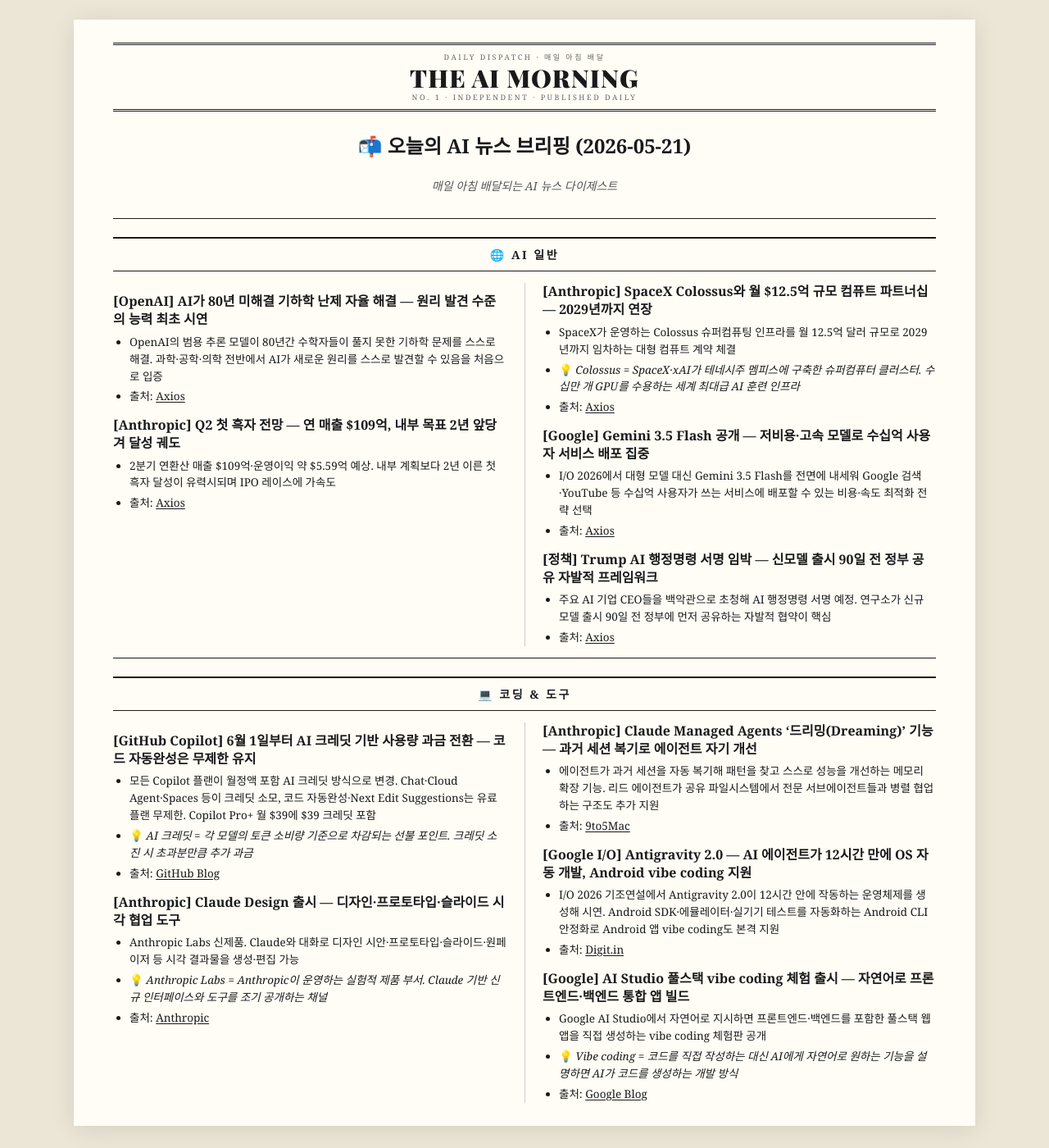
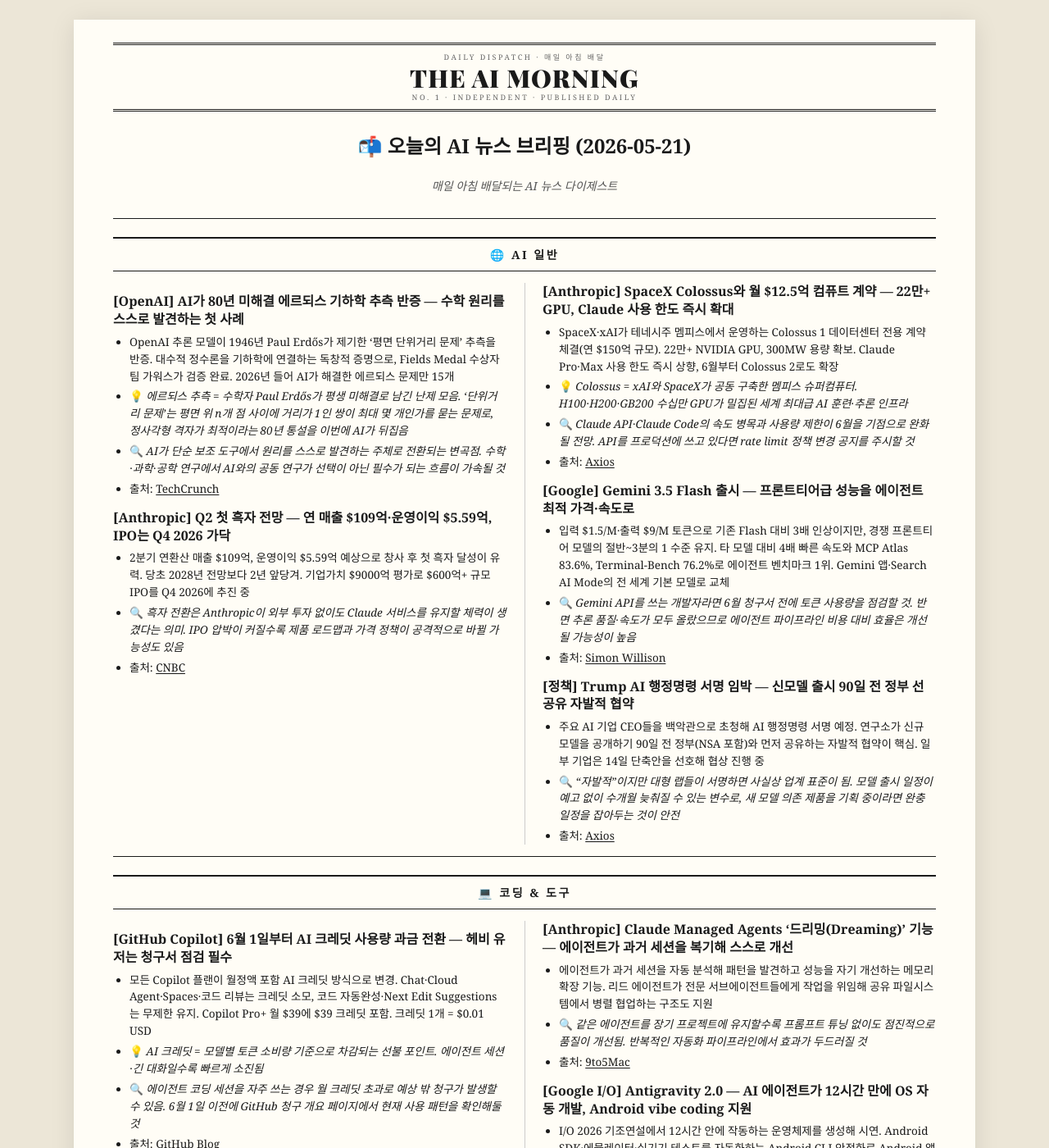
Before and after one commit to kimjans/daily-news, a Jekyll site: the page built from index.md, in a window 1280 px wide and 1400 px high. Shown: the whole window at 82% size. Built offline with Jekyll 4.4.1, drawn with Linux system fonts in a browser that asks for light colours; some of the changed text lies outside the part shown.

Commit message:
daily news: 2026-05-21 — add 의미하는 바 sections

```diff
--- a/index.md
+++ b/index.md
@@ -11,50 +11,61 @@ title: The AI Morning
 
 ## 🌐 AI 일반
 
-### **[OpenAI]** AI가 80년 미해결 기하학 난제 자율 해결 — 원리 발견 수준의 능력 최초 시연
-- OpenAI의 범용 추론 모델이 80년간 수학자들이 풀지 못한 기하학 문제를 스스로 해결. 과학·공학·의학 전반에서 AI가 새로운 원리를 스스로 발견할 수 있음을 처음으로 입증
-- 출처: [Axios](https://www.axios.com/2026/05/21/ai-news-cycle-openai-anthropic-spacex)
+### **[OpenAI]** AI가 80년 미해결 에르되스 기하학 추측 반증 — 수학 원리를 스스로 발견하는 첫 사례
+- OpenAI 추론 모델이 1946년 Paul Erdős가 제기한 '평면 단위거리 문제' 추측을 반증. 대수적 정수론을 기하학에 연결하는 독창적 증명으로, Fields Medal 수상자 팀 가워스가 검증 완료. 2026년 들어 AI가 해결한 에르되스 문제만 15개
+- 💡 *에르되스 추측 = 수학자 Paul Erdős가 평생 미해결로 남긴 난제 모음. '단위거리 문제'는 평면 위 n개 점 사이에 거리가 1인 쌍이 최대 몇 개인가를 묻는 문제로, 정사각형 격자가 최적이라는 80년 통설을 이번에 AI가 뒤집음*
+- 🔍 *AI가 단순 보조 도구에서 원리를 스스로 발견하는 주체로 전환되는 변곡점. 수학·과학·공학 연구에서 AI와의 공동 연구가 선택이 아닌 필수가 되는 흐름이 가속될 것*
+- 출처: [TechCrunch](https://techcrunch.com/2026/05/20/openai-claims-it-solved-an-80-year-old-math-problem-for-real-this-time/)
 
-### **[Anthropic]** Q2 첫 흑자 전망 — 연 매출 $109억, 내부 목표 2년 앞당겨 달성 궤도
-- 2분기 연환산 매출 $109억·운영이익 약 $5.59억 예상. 내부 계획보다 2년 이른 첫 흑자 달성이 유력시되며 IPO 레이스에 가속도
-- 출처: [Axios](https://www.axios.com/2026/05/21/ai-news-cycle-openai-anthropic-spacex)
+### **[Anthropic]** Q2 첫 흑자 전망 — 연 매출 $109억·운영이익 $5.59억, IPO는 Q4 2026 가닥
+- 2분기 연환산 매출 $109억, 운영이익 $5.59억 예상으로 창사 후 첫 흑자 달성이 유력. 당초 2028년 전망보다 2년 앞당겨. 기업가치 $9000억 평가로 $600억+ 규모 IPO를 Q4 2026에 추진 중
+- 🔍 *흑자 전환은 Anthropic이 외부 투자 없이도 Claude 서비스를 유지할 체력이 생겼다는 의미. IPO 압박이 커질수록 제품 로드맵과 가격 정책이 공격적으로 바뀔 가능성도 있음*
+- 출처: [CNBC](https://www.cnbc.com/2026/05/20/anthropic-revenue-explosive-growth-ipo-profitable-quarter.html)
 
-### **[Anthropic]** SpaceX Colossus와 월 $12.5억 규모 컴퓨트 파트너십 — 2029년까지 연장
-- SpaceX가 운영하는 Colossus 슈퍼컴퓨팅 인프라를 월 12.5억 달러 규모로 2029년까지 임차하는 대형 컴퓨트 계약 체결
-- 💡 *Colossus = SpaceX·xAI가 테네시주 멤피스에 구축한 슈퍼컴퓨터 클러스터. 수십만 개 GPU를 수용하는 세계 최대급 AI 훈련 인프라*
-- 출처: [Axios](https://www.axios.com/2026/05/21/ai-news-cycle-openai-anthropic-spacex)
+### **[Anthropic]** SpaceX Colossus와 월 $12.5억 컴퓨트 계약 — 22만+ GPU, Claude 사용 한도 즉시 확대
+- SpaceX·xAI가 테네시주 멤피스에서 운영하는 Colossus 1 데이터센터 전용 계약 체결(연 $150억 규모). 22만+ NVIDIA GPU, 300MW 용량 확보. Claude Pro·Max 사용 한도 즉시 상향, 6월부터 Colossus 2로도 확장
+- 💡 *Colossus = xAI와 SpaceX가 공동 구축한 멤피스 슈퍼컴퓨터. H100·H200·GB200 수십만 GPU가 밀집된 세계 최대급 AI 훈련·추론 인프라*
+- 🔍 *Claude API·Claude Code의 속도 병목과 사용량 제한이 6월을 기점으로 완화될 전망. API를 프로덕션에 쓰고 있다면 rate limit 정책 변경 공지를 주시할 것*
+- 출처: [Axios](https://www.axios.com/2026/05/20/anthropic-spacex-compute)
 
-### **[Google]** Gemini 3.5 Flash 공개 — 저비용·고속 모델로 수십억 사용자 서비스 배포 집중
-- I/O 2026에서 대형 모델 대신 Gemini 3.5 Flash를 전면에 내세워 Google 검색·YouTube 등 수십억 사용자가 쓰는 서비스에 배포할 수 있는 비용·속도 최적화 전략 선택
-- 출처: [Axios](https://www.axios.com/2026/05/21/google-ai-anthropic-openai-war)
+### **[Google]** Gemini 3.5 Flash 출시 — 프론트티어급 성능을 에이전트 최적 가격·속도로
+- 입력 $1.5/M·출력 $9/M 토큰으로 기존 Flash 대비 3배 인상이지만, 경쟁 프론트티어 모델의 절반~3분의 1 수준 유지. 타 모델 대비 4배 빠른 속도와 MCP Atlas 83.6%, Terminal-Bench 76.2%로 에이전트 벤치마크 1위. Gemini 앱·Search AI Mode의 전 세계 기본 모델로 교체
+- 🔍 *Gemini API를 쓰는 개발자라면 6월 청구서 전에 토큰 사용량을 점검할 것. 반면 추론 품질·속도가 모두 올랐으므로 에이전트 파이프라인 비용 대비 효율은 개선될 가능성이 높음*
+- 출처: [Simon Willison](https://simonwillison.net/2026/May/19/gemini-35-flash/)
 
-### **[정책]** Trump AI 행정명령 서명 임박 — 신모델 출시 90일 전 정부 공유 자발적 프레임워크
-- 주요 AI 기업 CEO들을 백악관으로 초청해 AI 행정명령 서명 예정. 연구소가 신규 모델 출시 90일 전 정부에 먼저 공유하는 자발적 협약이 핵심
-- 출처: [Axios](https://www.axios.com/2026/05/21/google-ai-anthropic-openai-war)
+### **[정책]** Trump AI 행정명령 서명 임박 — 신모델 출시 90일 전 정부 선공유 자발적 협약
+- 주요 AI 기업 CEO들을 백악관으로 초청해 AI 행정명령 서명 예정. 연구소가 신규 모델을 공개하기 90일 전 정부(NSA 포함)와 먼저 공유하는 자발적 협약이 핵심. 일부 기업은 14일 단축안을 선호해 협상 진행 중
+- 🔍 *"자발적"이지만 대형 랩들이 서명하면 사실상 업계 표준이 됨. 모델 출시 일정이 예고 없이 수개월 늦춰질 수 있는 변수로, 새 모델 의존 제품을 기획 중이라면 완충 일정을 잡아두는 것이 안전*
+- 출처: [Axios](https://www.axios.com/2026/05/20/ai-trump-executive-order-white-house-infighting)
 
 ---
 
 ## 💻 코딩 & 도구
 
-### **[GitHub Copilot]** 6월 1일부터 AI 크레딧 기반 사용량 과금 전환 — 코드 자동완성은 무제한 유지
-- 모든 Copilot 플랜이 월정액 포함 AI 크레딧 방식으로 변경. Chat·Cloud Agent·Spaces 등이 크레딧 소모, 코드 자동완성·Next Edit Suggestions는 유료 플랜 무제한. Copilot Pro+ 월 $39에 $39 크레딧 포함
-- 💡 *AI 크레딧 = 각 모델의 토큰 소비량 기준으로 차감되는 선불 포인트. 크레딧 소진 시 초과분만큼 추가 과금*
+### **[GitHub Copilot]** 6월 1일부터 AI 크레딧 사용량 과금 전환 — 헤비 유저는 청구서 점검 필수
+- 모든 Copilot 플랜이 월정액 포함 AI 크레딧 방식으로 변경. Chat·Cloud Agent·Spaces·코드 리뷰는 크레딧 소모, 코드 자동완성·Next Edit Suggestions는 무제한 유지. Copilot Pro+ 월 $39에 $39 크레딧 포함. 크레딧 1개 = $0.01 USD
+- 💡 *AI 크레딧 = 모델별 토큰 소비량 기준으로 차감되는 선불 포인트. 에이전트 세션·긴 대화일수록 빠르게 소진됨*
+- 🔍 *에이전트 코딩 세션을 자주 쓰는 경우 월 크레딧 초과로 예상 밖 청구가 발생할 수 있음. 6월 1일 이전에 GitHub 청구 개요 페이지에서 현재 사용 패턴을 확인해둘 것*
 - 출처: [GitHub Blog](https://github.blog/news-insights/company-news/github-copilot-is-moving-to-usage-based-billing/)
 
-### **[Anthropic]** Claude Design 출시 — 디자인·프로토타입·슬라이드 시각 협업 도구
-- Anthropic Labs 신제품. Claude와 대화로 디자인 시안·프로토타입·슬라이드·원페이저 등 시각 결과물을 생성·편집 가능
-- 💡 *Anthropic Labs = Anthropic이 운영하는 실험적 제품 부서. Claude 기반 신규 인터페이스와 도구를 조기 공개하는 채널*
+### **[Anthropic]** Claude Design 출시 — 디자인·프로토타입·슬라이드를 대화로 만드는 시각 협업 도구
+- Anthropic Labs 신제품. Claude와 대화해 디자인 시안·프로토타입·슬라이드·원페이저 등 시각 결과물을 생성·편집 가능. 별도 디자인 툴 없이 Claude 인터페이스 안에서 시각 산출물까지 처리
+- 💡 *Anthropic Labs = Anthropic이 운영하는 실험적 제품 부서. 정식 출시 전 새로운 인터페이스와 도구를 조기 공개하는 채널*
+- 🔍 *기획 문서에서 시각 자료까지 단일 워크스페이스에서 처리하는 흐름이 가능해짐. Figma·Canva와의 경쟁보다는, 아직 디자인 툴이 없는 초기 단계 작업에서 즉시 활용 가능*
 - 출처: [Anthropic](https://www.anthropic.com/news)
 
-### **[Anthropic]** Claude Managed Agents '드리밍(Dreaming)' 기능 — 과거 세션 복기로 에이전트 자기 개선
-- 에이전트가 과거 세션을 자동 복기해 패턴을 찾고 스스로 성능을 개선하는 메모리 확장 기능. 리드 에이전트가 공유 파일시스템에서 전문 서브에이전트들과 병렬 협업하는 구조도 추가 지원
+### **[Anthropic]** Claude Managed Agents '드리밍(Dreaming)' 기능 — 에이전트가 과거 세션을 복기해 스스로 개선
+- 에이전트가 과거 세션을 자동 분석해 패턴을 발견하고 성능을 자기 개선하는 메모리 확장 기능. 리드 에이전트가 전문 서브에이전트들에게 작업을 위임해 공유 파일시스템에서 병렬 협업하는 구조도 지원
+- 🔍 *같은 에이전트를 장기 프로젝트에 유지할수록 프롬프트 튜닝 없이도 점진적으로 품질이 개선됨. 반복적인 자동화 파이프라인에서 효과가 두드러질 것*
 - 출처: [9to5Mac](https://9to5mac.com/2026/05/07/anthropic-updates-claude-managed-agents-with-three-new-features/)
 
 ### **[Google I/O]** Antigravity 2.0 — AI 에이전트가 12시간 만에 OS 자동 개발, Android vibe coding 지원
-- I/O 2026 기조연설에서 Antigravity 2.0이 12시간 안에 작동하는 운영체제를 생성해 시연. Android SDK·에뮬레이터·실기기 테스트를 자동화하는 Android CLI 안정화로 Android 앱 vibe coding도 본격 지원
+- I/O 2026 기조연설에서 12시간 안에 작동하는 운영체제를 생성해 시연. Android SDK·에뮬레이터·실기기 테스트를 자동화하는 Android CLI 안정화로 Android 앱 vibe coding도 본격 지원
+- 🔍 *단순 웹 앱을 넘어 OS·네이티브 앱 수준의 복잡한 소프트웨어도 에이전트가 초안을 잡는 시대에 진입. Android 앱 프로토타입을 빠르게 검증하는 데 Antigravity를 활용해볼 시점*
 - 출처: [Digit.in](https://www.digit.in/news/general/google-io-2026-google-claims-antigravity-20-created-an-operating-system-in-12-hours-brings-vibe-coding-to-android.html)
 
 ### **[Google]** AI Studio 풀스택 vibe coding 체험 출시 — 자연어로 프론트엔드·백엔드 통합 앱 빌드
-- Google AI Studio에서 자연어로 지시하면 프론트엔드·백엔드를 포함한 풀스택 웹앱을 직접 생성하는 vibe coding 체험판 공개
+- Google AI Studio에서 자연어로 지시하면 프론트엔드·백엔드를 포함한 풀스택 웹앱을 직접 생성하는 vibe coding 체험판 공개. Gemini 3.5 Flash 기반, 무료로 사용 가능
 - 💡 *Vibe coding = 코드를 직접 작성하는 대신 AI에게 자연어로 원하는 기능을 설명하면 AI가 코드를 생성하는 개발 방식*
+- 🔍 *Replit·Bolt·v0와 같은 vibe coding 시장에 Google이 무료로 진입. 빠른 프로토타이핑이나 아이디어 검증 단계에서 비용 부담 없이 Gemini의 에이전트 성능을 가늠할 수 있는 기회*
 - 출처: [Google Blog](https://blog.google/innovation-and-ai/technology/developers-tools/full-stack-vibe-coding-google-ai-studio/)
```
